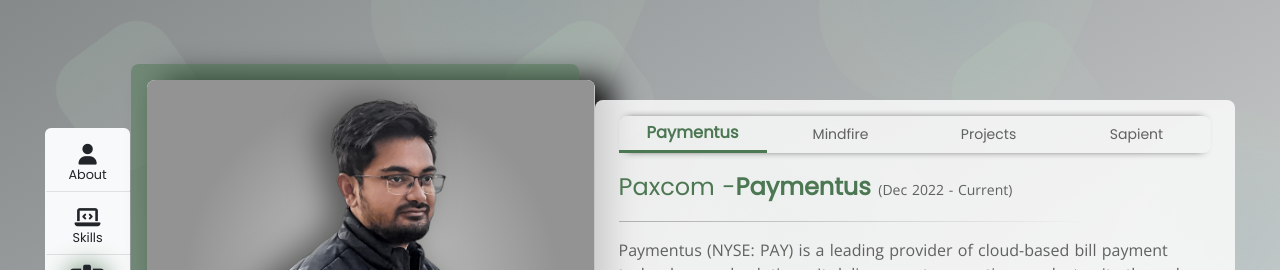
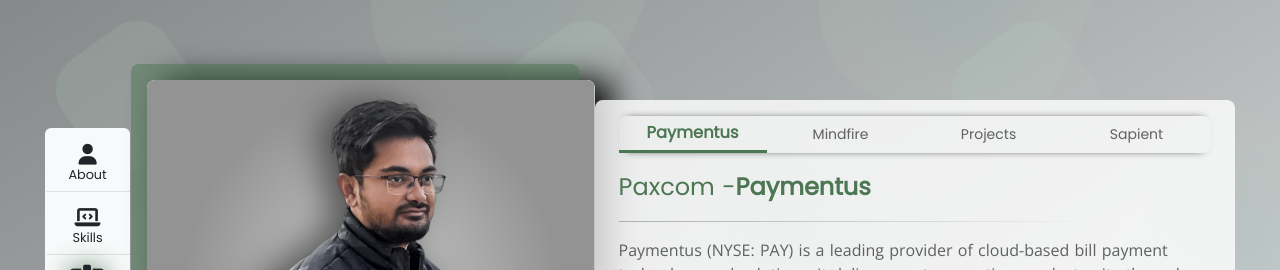
Before and after one commit to dev-danish-javed/portfolio_2, a React (Create React App) app: page /experience/paymentus in a window 1280 px wide. Shown: the top 270 px of the page. Built offline with nearby package versions, Linux system fonts and the light colour scheme.

Commit message:
Revert "Added Work Period With Companies"
This reverts commit fdb5b8a80fab75e916523c2aa6f87044992ec2ec.

```diff
--- a/src/components/experienceComponents/Experience_Mindfire.js
+++ b/src/components/experienceComponents/Experience_Mindfire.js
@@ -21,7 +21,6 @@
   <div className="slide-in">
     <div className="mt-3">
       <span className="fs-4 mt-4 text-color-accent fw-bold">Mindfire Solutions </span>
-      <small> (Dec 2020 - Nov 2022)</small>
     </div>
     <div className="faded_line_horizontal"></div>
     <p>
--- a/src/components/experienceComponents/Experience_Paymentus.js
+++ b/src/components/experienceComponents/Experience_Paymentus.js
@@ -25,7 +25,6 @@
       <div className="mt-3">
         <span className="fs-4 mt-4 text-color-accent fw-lighter">Paxcom -</span>
         <span className="fs-4 mt-4 text-color-accent fw-bold">Paymentus </span>
-        <small> (Dec 2022 - Current)</small>
       </div>
       <div className="faded_line_horizontal"></div>
       <p>
--- a/src/components/experienceComponents/Experience_Sapient.js
+++ b/src/components/experienceComponents/Experience_Sapient.js
@@ -14,7 +14,6 @@
     <div className="slide-in">
       <div className="mt-3">
         <span className="fs-4 mt-4 text-color-accent fw-bold">Publicis Sapient</span>
-        <small> ( Jan 2020 - June 2020)</small>
       </div>
       <div className="faded_line_horizontal"></div>
       <p>
```
